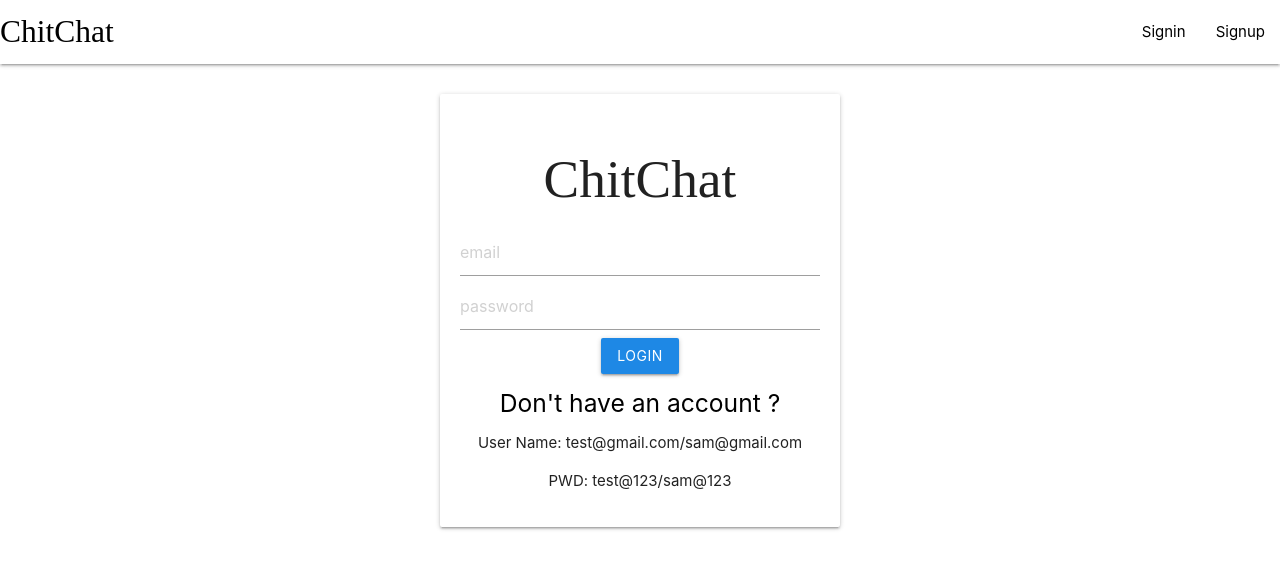
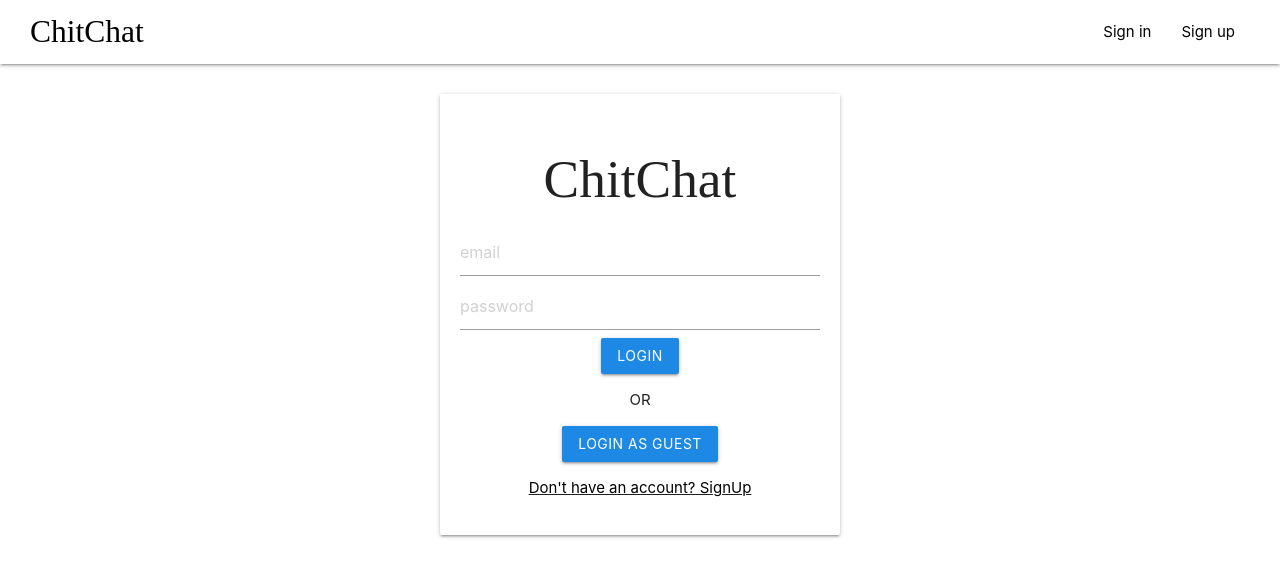
Before and after one commit to Shshankm597/ChitChat, a React (Create React App) app: page /signin in a window 1280 px wide. Shown: the top 576 px of the page. Built offline with nearby package versions, Linux system fonts and the light colour scheme; a web font is replaced by a local one.

Commit message:
fix: guest login & like

```diff
--- a/src/components/Navbar.js
+++ b/src/components/Navbar.js
@@ -1,7 +1,9 @@
-import React,{useContext,useRef,useEffect,useState} from 'react'
-import {Link ,useHistory} from 'react-router-dom'
-import {UserContext} from '../App'
-import M from 'materialize-css'
+import React,{useContext,useRef,useEffect,useState} from 'react';
+import {Link ,useHistory} from 'react-router-dom';
+import {UserContext} from '../App';
+import M from 'materialize-css';
+import '../index.css';
+
 const NavBar = ()=>{
     const  searchModal = useRef(null)
     const [search,setSearch] = useState('')
@@ -14,10 +16,11 @@ const NavBar = ()=>{
      const renderList = ()=>{
        if(state){
            return [
+            <li key="4"><Link to="/myfollowingpost"><i className="material-icons">home</i></Link></li>,
+            <li key="3"><Link to="/create"><i className="material-icons">add_circle_outline</i></Link></li>,
+            <li key="8"><Link to="/"><i className="material-icons">explore</i></Link></li>,
             <li key="1"><i  data-target="modal1" className="large material-icons modal-trigger" style={{color:"black"}}>search</i></li>,
-            <li key="2"><Link to="/profile">Profile</Link></li>,
-            <li key="3"><Link to="/create">Create Post</Link></li>,
-            <li key="4"><Link to="/myfollowingpost">My following Posts</Link></li>,
+            <li key="2"><Link to="/profile"><i className="material-icons">account_circle</i></Link></li>,
             <li  key="5">
              <button className="btn #c62828 red darken-3"
             onClick={()=>{
@@ -34,8 +37,8 @@ const NavBar = ()=>{
            ]
        }else{
          return [
-          <li  key="6"><Link to="/signin">Signin</Link></li>,
-          <li  key="7"><Link to="/signup">Signup</Link></li>
+          <li  key="6"><Link to="/signin">Sign in</Link></li>,
+          <li  key="7"><Link to="/signup">Sign up</Link></li>
 
          ]
        }
@@ -81,9 +84,9 @@ const NavBar = ()=>{
                    setSearch('')
                  }}><li className="collection-item">{item.email}</li></Link>
                })}
-
               </ul>
           </div>
+
           <div className="modal-footer">
             <button className="modal-close waves-effect waves-green btn-flat" onClick={()=>setSearch('')}>close</button>
           </div>
--- a/src/components/screens/Home.js
+++ b/src/components/screens/Home.js
@@ -1,6 +1,7 @@
 import React,{useState,useEffect,useContext} from 'react'
 import {UserContext} from '../../App'
 import {Link} from 'react-router-dom'
+
 const Home  = ()=>{
     const [data,setData] = useState([])
     const {state} = useContext(UserContext)
@@ -11,7 +12,7 @@ const Home  = ()=>{
            }
        }).then(res=>res.json())
        .then(result=>{
-           console.log(result)
+        //    console.log("from first call", result)
            setData(result.posts)
        })
     },[])
@@ -28,15 +29,16 @@ const Home  = ()=>{
               })
           }).then(res=>res.json())
           .then(result=>{
-                   //   console.log(result)
-            const newData = data.map(item=>{
+            console.log(result)
+            const newData = data.map((item)=>{
                 if(item._id===result._id){
                     return result
                 }else{
                     return item
                 }
             })
-            setData(newData)
+            setData(newData);
+            // window.location.reload();
           }).catch(err=>{
               console.log(err)
           })
@@ -49,7 +51,7 @@ const Home  = ()=>{
                   "Authorization":"Bearer "+localStorage.getItem("jwt")
               },
               body:JSON.stringify({
-                  postId:id
+                  postId:id,
               })
           }).then(res=>res.json())
           .then(result=>{
@@ -113,11 +115,13 @@ const Home  = ()=>{
        <div className="home">
            {
                data.map(item=>{
+                   console.log("from map", item)
                    return(
                        <div className="card home-card" key={item._id}>
                             <h5 style={{padding:"5px"}}><Link to={item.postedBy._id !== state._id?"/profile/"+item.postedBy._id :"/profile"  }>{item.postedBy.name}</Link> {item.postedBy._id === state._id
                             && <i className="material-icons" style={{
-                                float:"right"
+                                float:"right",
+                                color: "gray"
                             }}
                             onClick={()=>deletePost(item._id)}
                             >delete</i>
@@ -127,22 +131,12 @@ const Home  = ()=>{
                                 <img src={item.photo} alt=""/>
                             </div>
                             <div className="card-content">
-                            <i className="material-icons" style={{color:"red"}}>favorite</i>
-                            {item.likes.includes(state._id)
-                            ?
-                             <i className="material-icons"
-                                    onClick={()=>{unlikePost(item._id)}}
-                              >thumb_down</i>
-                            :
-                            <i className="material-icons"
-                            onClick={()=>{likePost(item._id)}}
-                            >thumb_up</i>
-                            }
-
+                            <i className="material-icons " style={{color: item.likes.includes(state._id) ? "red" : "gray"}} onClick={() => {item.likes.includes(state._id) ? unlikePost(item._id) : likePost(item._id)}}>favorite</i>
 
                                 <h6>{item.likes.length} likes</h6>
                                 <h6>{item.title}</h6>
                                 <p>{item.body}</p>
+                                <div>
                                     {
                                         item.comments.map(record=>{
                                             return(
@@ -150,6 +144,7 @@ const Home  = ()=>{
                                             )
                                         })
                                     }
+                                </div>
                                 <form onSubmit={(e)=>{
                                     e.preventDefault()
                                     makeComment(e.target[0].value,item._id)
--- a/src/components/screens/Profile.js
+++ b/src/components/screens/Profile.js
@@ -44,7 +44,6 @@ const Profile  = ()=>{
                console.log(result)
                localStorage.setItem("user",JSON.stringify({...state,pic:result.pic}))
                dispatch({type:"UPDATEPIC",payload:result.pic})
-               //window.location.reload()
            })
 
         })
--- a/src/components/screens/SignIn.js
+++ b/src/components/screens/SignIn.js
@@ -38,6 +38,34 @@ const SignIn  = ()=>{
             console.log(err)
         })
     }
+
+    const LoginAsGuest = () => {
+        fetch("https://chitchat-backend.shashankmishra4.repl.co/signin",{
+            method:"post",
+            headers:{
+                "Content-Type":"application/json"
+            },
+            body:JSON.stringify({
+                email: "guest@gmail.com",
+                password: "guest@123"
+            })
+        }).then(res=>res.json())
+        .then(data=>{
+            console.log(data)
+           if(data.error){
+              M.toast({html: data.error,classes:"#c62828 red darken-3"})
+           }
+           else{
+               localStorage.setItem("jwt",data.token)
+               localStorage.setItem("user",JSON.stringify(data.user))
+               dispatch({type:"USER",payload:data.user})
+               M.toast({html:"SignIn Successful",classes:"#43a047 green darken-1"})
+               history.push('/')
+           }
+        }).catch(err=>{
+            console.log(err)
+        })
+    }
    return (
       <div className="mycard">
           <div className="card auth-card input-field">
@@ -59,11 +87,20 @@ const SignIn  = ()=>{
             >
                 Login
             </button>
-            <h5>
-                <Link to="/signup">Don't have an account ?</Link>
-            </h5>
-            <p>User Name: test@gmail.com/sam@gmail.com </p>
-            <p>PWD: test@123/sam@123 </p>
+            {console.log(email)}
+            {console.log(password)}
+            <p>OR</p>
+            <button className="btn waves-effect waves-light #64b5f6 blue darken-1"
+            onClick={()=> {
+                setEmail("guest@gmail.com")
+                setPasword("guest@123")
+                LoginAsGuest()}}
+            >
+                Login as Guest
+            </button>
+            <p style={{textDecoration: "underline"}}>
+                <Link to="/signup">Don't have an account? SignUp</Link>
+            </p>
 
         </div>
       </div>
--- a/src/components/screens/SubscribedUserPosts.js
+++ b/src/components/screens/SubscribedUserPosts.js
@@ -117,7 +117,8 @@ const Home  = ()=>{
                        <div className="card home-card" key={item._id}>
                             <h5 style={{padding:"5px"}}><Link to={item.postedBy._id !== state._id?"/profile/"+item.postedBy._id :"/profile"  }>{item.postedBy.name}</Link> {item.postedBy._id === state._id
                             && <i className="material-icons" style={{
-                                float:"right"
+                                float:"right",
+                                color: "gray"
                             }}
                             onClick={()=>deletePost(item._id)}
                             >delete</i>
@@ -127,18 +128,7 @@ const Home  = ()=>{
                                 <img src={item.photo} alt=""/>
                             </div>
                             <div className="card-content">
-                            <i className="material-icons" style={{color:"red"}}>favorite</i>
-                            {item.likes.includes(state._id)
-                            ?
-                             <i className="material-icons"
-                                    onClick={()=>{unlikePost(item._id)}}
-                              >thumb_down</i>
-                            :
-                            <i className="material-icons"
-                            onClick={()=>{likePost(item._id)}}
-                            >thumb_up</i>
-                            }
-
+                            <i className="material-icons " style={{color: item.likes.includes(state._id) ? "red" : "gray"}} onClick={() => {item.likes.includes(state._id) ? unlikePost(item._id) : likePost(item._id)}}>favorite</i>
 
                                 <h6>{item.likes.length} likes</h6>
                                 <h6>{item.title}</h6>
@@ -152,7 +142,7 @@ const Home  = ()=>{
                                 }
                                 <form onSubmit={(e)=>{
                                     e.preventDefault()
-                                    makeComment(e.target[0].value,item._id)
+                                    makeComment(e.target[0].value, item._id)
                                 }}>
                                   <input type="text" placeholder="add a comment" />
                                 </form>
--- a/src/index.css
+++ b/src/index.css
@@ -11,3 +11,11 @@ code {
   font-family: source-code-pro, Menlo, Monaco, Consolas, 'Courier New',
     monospace;
 }
+
+nav i, nav [class^="mdi-"], nav [class*="mdi-"], nav i.material-icons {
+  font-size: 2rem;
+}
+
+.nav-wrapper {
+  padding: 0 2rem;
+}
```
Lines whose indentation alone changed are shown as unchanged.
